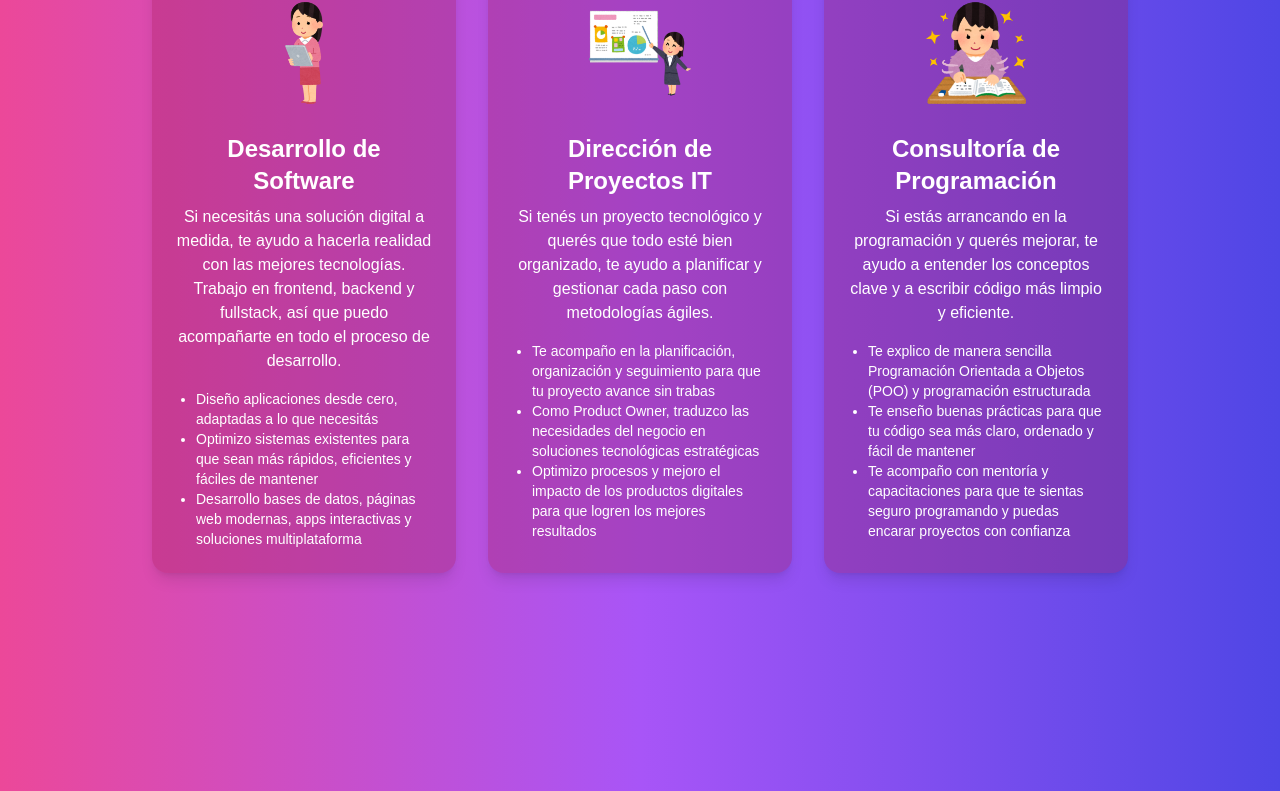
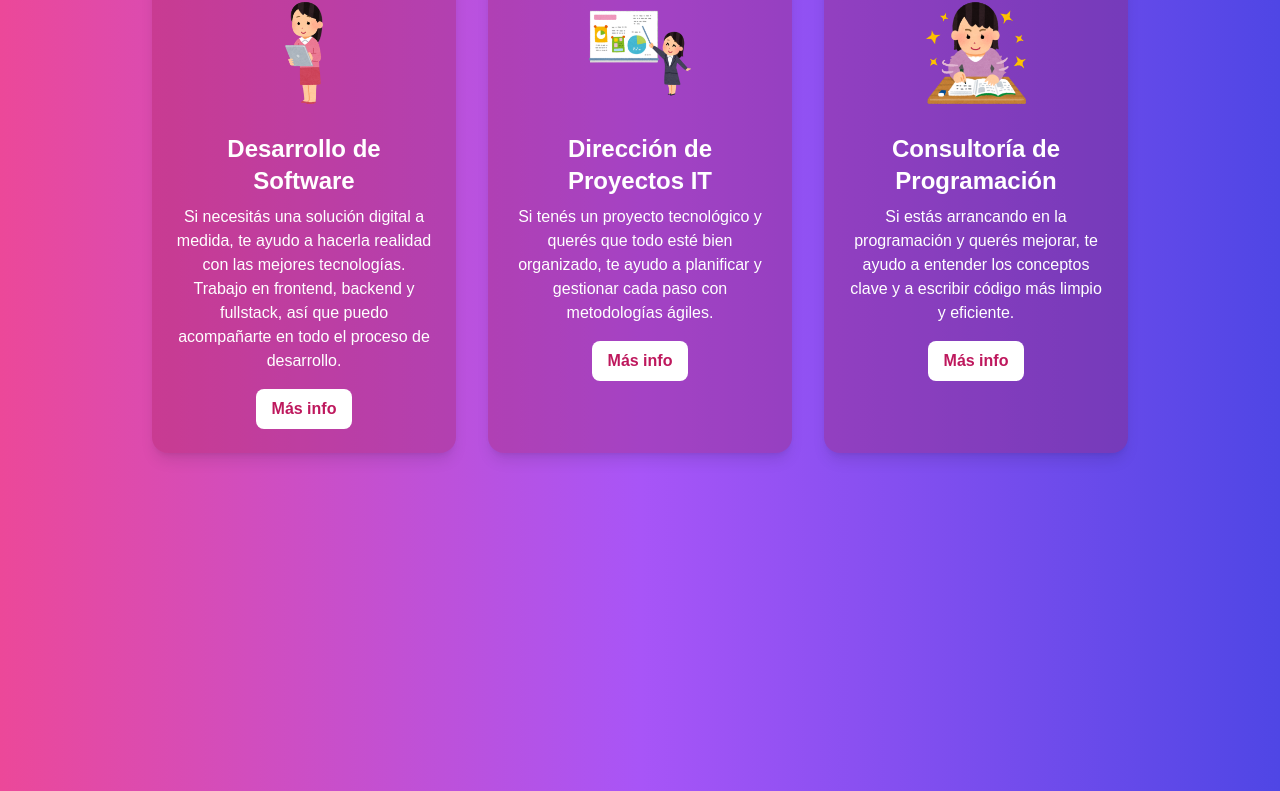
Before and after one commit to GiaWong/ingeniaconangie, a Next.js app: page / in a window 1280 px wide. Shown: the part 1523-2314 px from the top of the page. Built offline with nearby package versions, Linux system fonts and the light colour scheme.

Commit message:
feat: agrego  botón --Más info-- que abre una ventana emergente (modal)

```diff
--- a/src/components/Services.js
+++ b/src/components/Services.js
@@ -1,4 +1,5 @@
 import { motion } from "framer-motion";
+import { useState } from "react";
 
 const services = [
   {
@@ -37,22 +38,19 @@ const services = [
 ];
 
 const Services = () => {
+  const [selectedService, setSelectedService] = useState(null);
+
   return (
     <section id="servicios" className="py-20 text-center bg-gradient-to-r from-pink-500 via-purple-500 to-indigo-600 text-white">
       <div className="max-w-5xl mx-auto px-6">
         <h1 className="text-8xl font-bold font-sans">Servicios</h1>
-
-        {/* Contenedor de tarjetas con animación */}
         <motion.div
-          className=" grid grid-cols-1 md:grid-cols-3 gap-8 mt-32  mb-32"
+          className="grid grid-cols-1 md:grid-cols-3 gap-8 mt-32 mb-32"
           initial="hidden"
           animate="visible"
           variants={{
             hidden: { opacity: 0 },
-            visible: {
-              opacity: 1,
-              transition: { staggerChildren: 0.3 },
-            },
+            visible: { opacity: 1, transition: { staggerChildren: 0.3 } },
           }}
         >
           {services.map((service, index) => (
@@ -91,24 +89,38 @@ const Services = () => {
               >
                 {service.description}
               </motion.p>
-              <ul className="mt-4 text-left list-disc pl-5">
-                {service.items.map((item, idx) => (
-                  <motion.li
-                    key={idx}
-                    className="text-sm"
-                    initial={{ opacity: 0 }}
-                    whileInView={{ opacity: 1 }}
-                    transition={{ duration: 0.5, delay: 0.4 + idx * 0.2 }}
-                    viewport={{ once: true }}
-                  >
-                    {item}
-                  </motion.li>
-                ))}
-              </ul>
+
+              <button
+                className="mt-4 px-4 py-2 bg-white text-pink-700 font-bold rounded-lg"
+                onClick={() => setSelectedService(service)}
+              >
+                Más info
+              </button>
             </motion.div>
           ))}
         </motion.div>
       </div>
+      {selectedService && (
+        <div className="fixed inset-0 bg-black bg-opacity-50 flex justify-center items-center">
+          <div className="bg-white text-black p-6 rounded-lg max-w-md text-center relative">
+            <h2 className="text-2xl font-bold">{selectedService.title}</h2>
+
+            <ul className="mt-4 text-left list-disc pl-5">
+              {selectedService.items.map((item, idx) => (
+                <li key={idx} className="text-sm">
+                  {item}
+                </li>
+              ))}
+            </ul>
+            <button
+              className="mt-4 px-4 py-2 bg-pink-700 text-white font-bold rounded-lg"
+              onClick={() => setSelectedService(null)}
+            >
+              Cerrar
+            </button>
+          </div>
+        </div>
+      )}
     </section>
   );
 };
```
